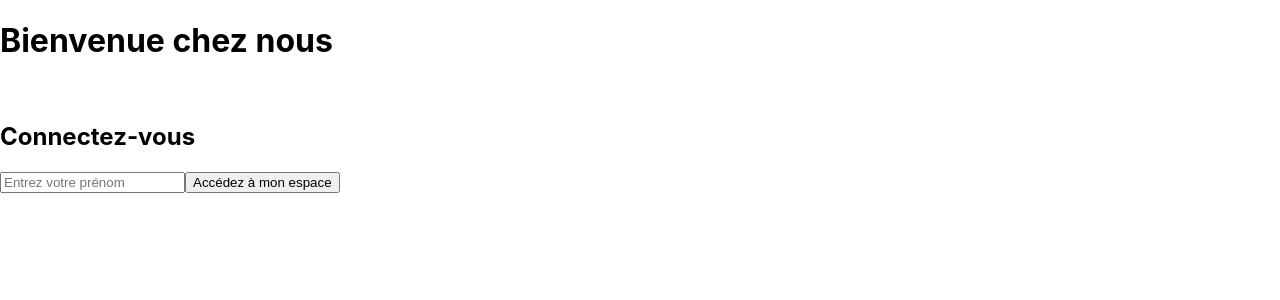
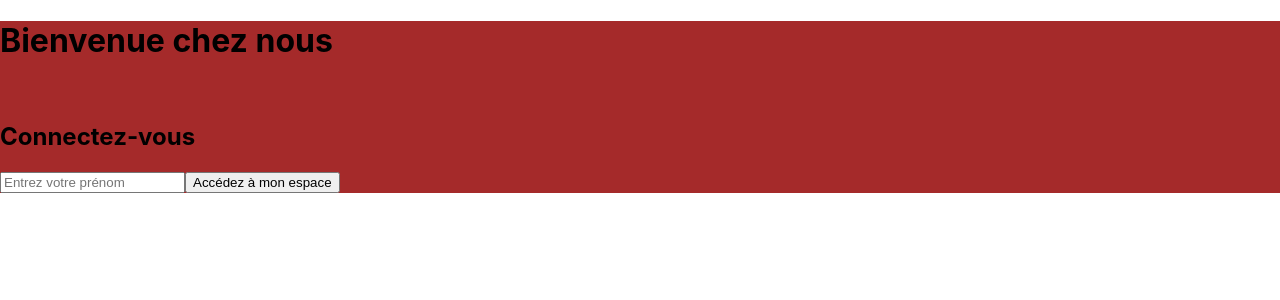
Before and after one commit to Ovgodd/crazee-burger, a React (Create React App) app: page / in a window 1280 px wide. Shown: the top 300 px of the page. Built offline with nearby package versions, Linux system fonts and the light colour scheme.

Commit message:
📦 F03: ALL > add file loader

```diff
--- a/package.json
+++ b/package.json
@@ -6,6 +6,7 @@
     "@testing-library/jest-dom": "^5.16.5",
     "@testing-library/react": "^13.4.0",
     "@testing-library/user-event": "^13.5.0",
+    "file-loader": "^6.2.0",
     "react": "^18.2.0",
     "react-dom": "^18.2.0",
     "react-router-dom": "^6.6.2",
--- a/src/components/pages/login/LoginForm.js
+++ b/src/components/pages/login/LoginForm.js
@@ -2,7 +2,6 @@ import React, { useState } from "react";
 import { useNavigate } from "react-router-dom";
 import { isValidName } from "./utils";
 import styled from "styled-components";
-import { theme } from "../../../theme";
 
 export default function LoginForm() {
   // state(état, données)
@@ -26,7 +25,7 @@ export default function LoginForm() {
 
   return (
     <LoginFormStyled action="submit" onSubmit={handleSubmit}>
-      <h1 className="regular">Bienvenue chez nous</h1>
+      <h1>Bienvenue chez nous</h1>
       <br />
       <h2>Connectez-vous</h2>
       <input
@@ -41,4 +40,7 @@ export default function LoginForm() {
   );
 }
 
-const LoginFormStyled = styled.form``;
+const LoginFormStyled = styled.form`
+  background-color: brown; // a transformer en image
+  background-image
+`;
```
Also changed, not shown: 1 other file (tests, documents, lock files or other folders).
